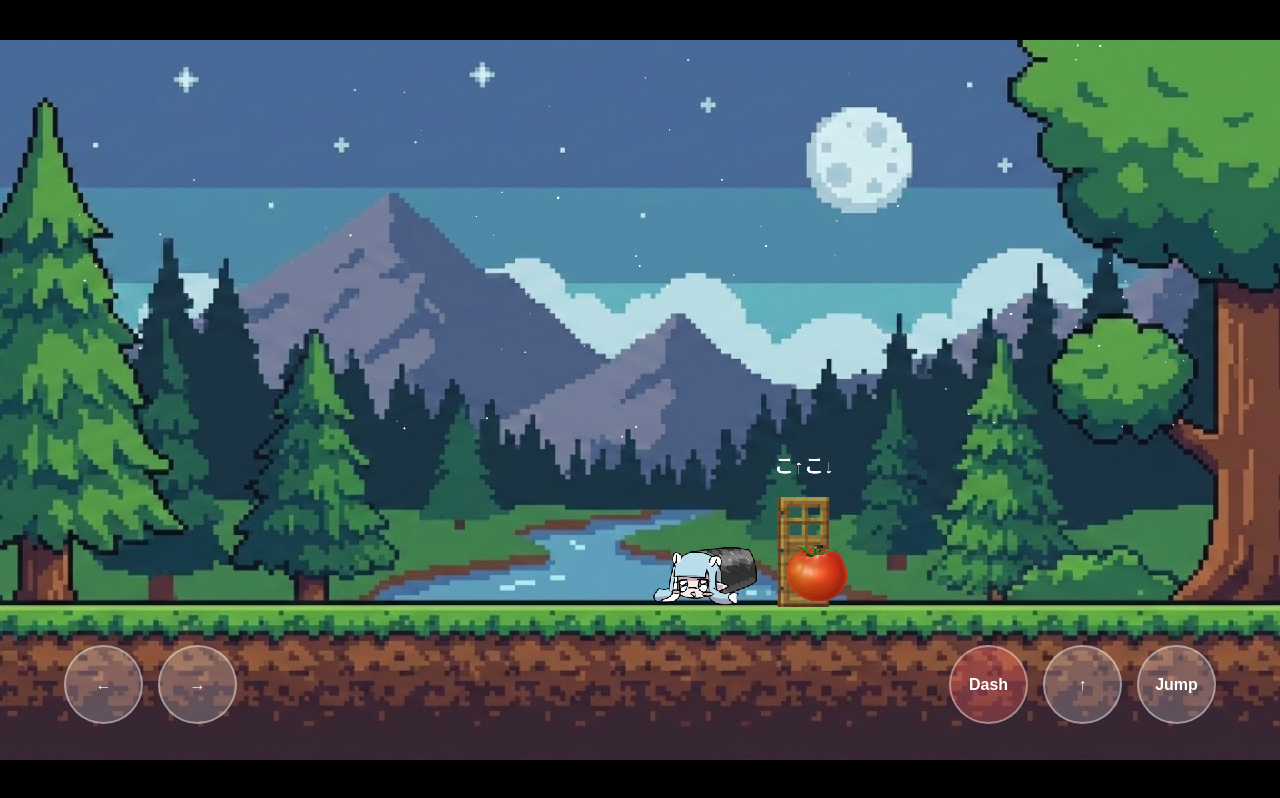
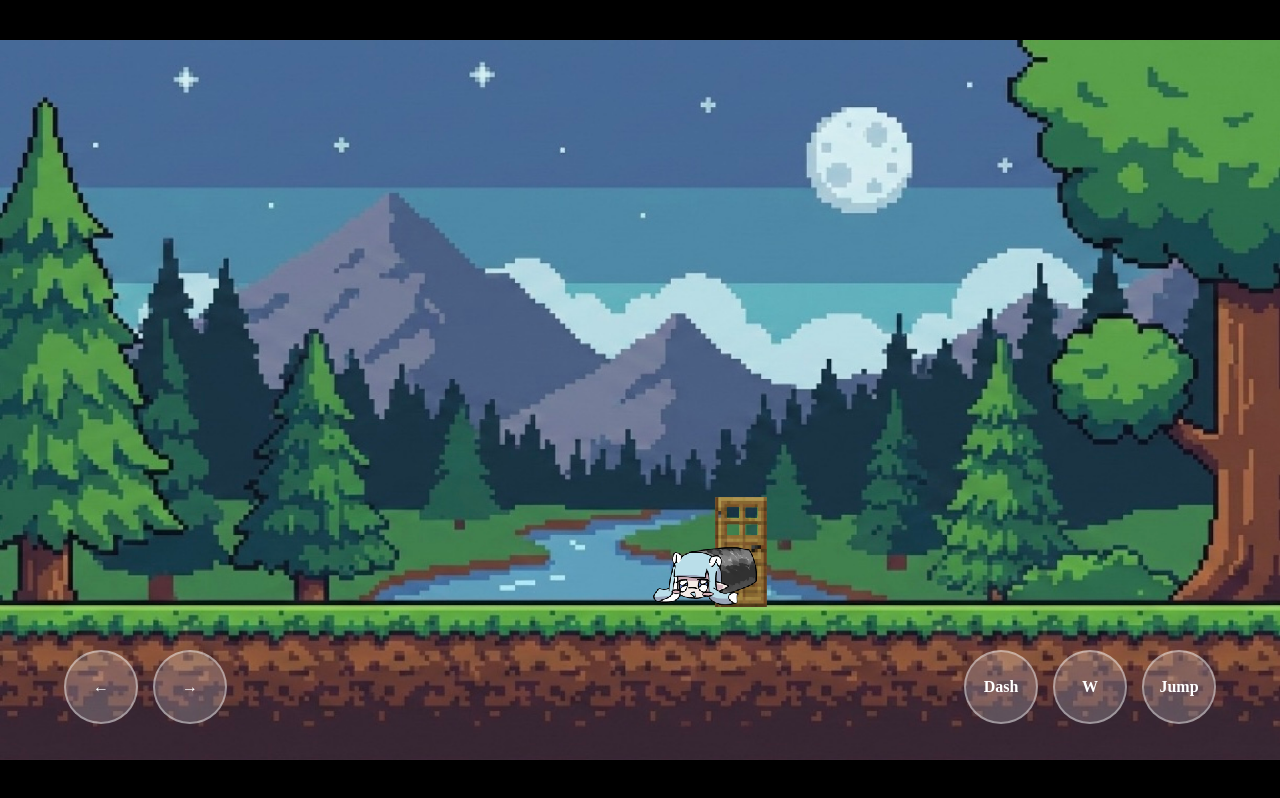
Before and after one commit to qyxecjz/hmmn_world, a plain HTML site: page index.html in a window 1280 px wide. Drawn offline with Linux system fonts and the light colour scheme; animation ran at ten frames a second.

Commit message:
Update index.html

```diff
--- a/index.html
+++ b/index.html
@@ -3,79 +3,40 @@
 <head>
     <meta charset="UTF-8">
     <meta name="viewport" content="width=device-width, initial-scale=1.0, maximum-scale=1.0, user-scalable=no">
-    <title>hmmn・WorldTour (BGM Fixed)</title>
+    <title>hmmn・WorldTour (iPhone Fixed)</title>
     <style>
         body {
-            margin: 0;
-            padding: 0;
-            background-color: #000;
-            display: flex;
-            justify-content: center;
-            align-items: center;
-            height: 100vh;
-            overflow: hidden;
-            font-family: 'Hiragino Kaku Gothic ProN', sans-serif;
-            touch-action: none;
+            margin: 0; padding: 0; background-color: #000;
+            display: flex; justify-content: center; align-items: center;
+            height: 100vh; overflow: hidden; touch-action: none;
         }
         #game-container {
-            position: relative;
-            width: 100vw;
-            height: 56.25vw;
-            max-height: 100vh;
-            max-width: 177.78vh;
-            box-shadow: 0 0 50px rgba(0,0,0,0.8);
+            position: relative; width: 100vw; height: 56.25vw;
+            max-height: 100vh; max-width: 177.78vh;
             background: #222;
         }
-        canvas {
-            width: 100%;
-            height: 100%;
-            display: block;
-            image-rendering: pixelated;
+        canvas { width: 100%; height: 100%; display: block; image-rendering: pixelated; }
+
+        /* 操作パネル */
+        #controls {
+            position: absolute; bottom: 5%; width: 100%;
+            display: flex; justify-content: space-between;
+            padding: 0 5%; box-sizing: border-box; pointer-events: none;
         }
-
-        /* --- モバイル操作パネル --- */
-        #controls {
-            position: absolute;
-            bottom: 5%;
-            width: 100%;
-            display: flex;
-            justify-content: space-between;
-            padding: 0 5%;
-            box-sizing: border-box;
-            pointer-events: none;
-            user-select: none;
+        .left-group, .right-group { display: flex; gap: 15px; pointer-events: auto; }
+        .button {
+            width: 70px; height: 70px; background: rgba(255,255,255,0.2);
+            border: 2px solid rgba(255,255,255,0.4); border-radius: 50%;
+            display: flex; justify-content: center; align-items: center;
+            color: white; font-weight: bold; touch-action: none;
         }
-        .left-group, .right-group {
-            display: flex;
-            gap: 15px;
-            pointer-events: auto;
-        }
-        .button {
-            width: 75px;
-            height: 75px;
-            background: rgba(255, 255, 255, 0.2);
-            border: 2px solid rgba(255, 255, 255, 0.4);
-            border-radius: 50%;
-            display: flex;
-            justify-content: center;
-            align-items: center;
-            color: white;
-            font-weight: bold;
-            font-size: 16px;
-            touch-action: none;
-        }
-        .button:active {
-            background: rgba(255, 255, 255, 0.5);
-            transform: scale(0.9);
-        }
-        #btn-shift { background: rgba(255, 100, 100, 0.3); }
+        .button:active { background: rgba(255,255,255,0.5); transform: scale(0.9); }
     </style>
 </head>
 <body>
 
 <div id="game-container">
     <canvas id="gameCanvas"></canvas>
-
     <div id="controls">
         <div class="left-group">
             <div id="btn-left" class="button">←</div>
@@ -83,7 +44,7 @@
         </div>
         <div class="right-group">
             <div id="btn-shift" class="button">Dash</div>
-                <div id="btn-up" class="button">↑</div>
+            <div id="btn-up" class="button">W</div>
             <div id="btn-space" class="button">Jump</div>
         </div>
     </div>
@@ -92,252 +53,152 @@
 <script>
 const canvas = document.getElementById('gameCanvas');
 const ctx = canvas.getContext('2d');
-
-canvas.width = 1920;
-canvas.height = 1080;
+canvas.width = 1920; canvas.height = 1080;
 
 let currentStageIndex = 0;
 const keys = { a: false, d: false, w: false, space: false, shift: false };
 
-// --- 音声設定（preloadを追加） ---
-const bgmNormal = new Audio('bgm.mp3'); bgmNormal.loop = true; bgmNormal.preload = "auto";
-const bgmStage5 = new Audio('bgm5.mp3'); bgmStage5.loop = true; bgmStage5.preload = "auto";
-const bgmWiiU = new Audio('WiiU.mp3'); bgmWiiU.loop = true; bgmWiiU.preload = "auto";
-const doorSE = new Audio('door.mp3'); doorSE.preload = "auto";
+// --- 音声管理 (iPhone対策: 配列で一括管理) ---
+const sounds = {
+    normal: new Audio('bgm.mp3'),
+    stage5: new Audio('bgm5.mp3'),
+    wiiu: new Audio('WiiU.mp3'),
+    door: new Audio('door.mp3')
+};
 
-let isMusicStarted = false;
-let currentPlayingBGM = null;
+// 全ての音声をループ設定にする
+sounds.normal.loop = true;
+sounds.stage5.loop = true;
+sounds.wiiu.loop = true;
 
-// モバイル制限を解除するため、全音源を個別にプレイ状態にする
-async function unlockAudio() {
-    const allSounds = [bgmNormal, bgmStage5, bgmWiiU, doorSE];
-    for (let sound of allSounds) {
-        try {
-            await sound.play();
-            sound.pause();
-            sound.currentTime = 0;
-        } catch (e) {
-            console.log("Audio unlock error:", e);
+let isAudioUnlocked = false;
+
+// iPhone向けの強力なアンロック関数
+function unlockAllAudio() {
+    if (isAudioUnlocked) return;
+
+    // 全ての音源を同時に一瞬だけ再生する
+    Object.values(sounds).forEach(s => {
+        s.play().then(() => {
+            s.pause();
+            s.currentTime = 0;
+        }).catch(e => console.log("Unlock error"));
+    });
+    isAudioUnlocked = true;
 }
+
+// --- 音楽切り替えロジック ---
+function playBGM() {
+    // 全BGMを一時停止
+    [sounds.normal, sounds.stage5, sounds.wiiu].forEach(s => {
+        s.pause();
+    });
+
+    let target;
+    if (currentStageIndex === 4) target = sounds.stage5;
+    else if (currentStageIndex === 5) target = sounds.wiiu;
+    else target = sounds.normal;
+
+    // iPhoneでは play() の前に currentTime をいじると失敗することがあるため
+    // play() を呼んでからリセットをかける
+    const playPromise = target.play();
+    if (playPromise !== undefined) {
+        playPromise.then(() => {
+            // 再生成功
+        }).catch(error => {
+            console.log("iPhone auto-play blocked. Waiting for touch.");
+        });
     }
 }
 
 // --- 画像読み込み ---
-const playerImg1 = new Image(); playerImg1.src = 'ham.jpg';
-const playerImg2 = new Image(); playerImg2.src = 'ham2.jpg';
-const playerImg3 = new Image(); playerImg3.src = 'ham3.jpg';
-const itemImg1 = new Image(); itemImg1.src = 'item.jpg';
-const itemImg2 = new Image(); itemImg2.src = 'item2.jpg';
+const playerImgs = [new Image(), new Image(), new Image()];
+playerImgs[0].src = 'ham.jpg'; playerImgs[1].src = 'ham2.jpg'; playerImgs[2].src = 'ham3.jpg';
+const itemImgs = [new Image(), new Image()];
+itemImgs[0].src = 'item.jpg'; itemImgs[1].src = 'item2.jpg';
 const doorImg = new Image(); doorImg.src = 'door.jpg';
 
-const backgroundImages = [];
-const bgSources = ['bg1.png', 'bg2.png', 'bg3.png', 'bg4.png', 'bg5.png', 'bg6.png'];
-bgSources.forEach((src) => {
-    const img = new Image();
-    img.src = src;
-    backgroundImages.push(img);
+const bgImgs = [];
+['bg1.png','bg2.png','bg3.png','bg4.png','bg5.png','bg6.png'].forEach(src => {
+    const img = new Image(); img.src = src; bgImgs.push(img);
 });
 
-// --- プレイヤー・オブジェクト ---
-const player = {
-    x: canvas.width / 2,
-    y: 650,
-    width: 200,
-    height: 200,
-    dy: 0,
-    jumpPowerLimit: -15,
-    gravity: 0.5,
-    isGround: false,
-    currentImg: playerImg1
+// --- ゲームオブジェクト ---
+const player = { x: 960, y: 650, width: 200, height: 200, dy: 0, gravity: 0.5, isGround: false, img: playerImgs[0] };
+const door = { x: 0, y: 0, width: 160, height: 180, visible: false };
+const item1 = { x: 0, y: 0, width: 100, height: 100, visible: false };
+const item2 = { x: 0, y: 0, width: 100, height: 100, visible: false };
+
+// --- 入力イベント ---
+const handleInteraction = () => {
+    if (!isAudioUnlocked) {
+        unlockAllAudio();
+        playBGM();
+    }
 };
 
-const door = { x: 0, y: 0, width: 160, height: 180, visible: false, appearanceChance: 0.3 };
-const item1 = { x: 0, y: 0, width: 100, height: 100, visible: false, appearanceChance: 0.4 };
-const item2 = { x: 0, y: 0, width: 100, height: 100, visible: false, appearanceChance: 0.3 };
-
-// --- 入力処理の統合 ---
-async function startInteraction() {
-    if (!isMusicStarted) {
-        isMusicStarted = true;
-        await unlockAudio();
-        handleMusicTransition();
-    }
-}
-
-window.addEventListener('keydown', e => {
-    startInteraction();
-    const key = e.key.toLowerCase();
-    if (key === 'a') keys.a = true;
-    if (key === 'd') keys.d = true;
-    if (key === 'w') keys.w = true;
-    if (key === 'shift') keys.shift = true;
-    if (e.code === 'Space') keys.space = true;
+window.addEventListener('keydown', (e) => {
+    handleInteraction();
+    const k = e.key.toLowerCase();
+    if(k==='a') keys.a=true; if(k==='d') keys.d=true; if(k==='w') keys.w=true;
+    if(k==='shift') keys.shift=true; if(e.code==='Space') keys.space=true;
 });
-window.addEventListener('keyup', e => {
-    const key = e.key.toLowerCase();
-    if (key === 'a') keys.a = false;
-    if (key === 'd') keys.d = false;
-    if (key === 'w') keys.w = false;
-    if (key === 'shift') keys.shift = false;
-    if (e.code === 'Space') keys.space = false;
+window.addEventListener('keyup', (e) => {
+    const k = e.key.toLowerCase();
+    if(k==='a') keys.a=false; if(k==='d') keys.d=false; if(k==='w') keys.w=false;
+    if(k==='shift') keys.shift=false; if(e.code==='Space') keys.space=false;
 });
 
-const setupTouchButton = (id, keyName) => {
-    const btn = document.getElementById(id);
-    btn.addEventListener('touchstart', (e) => {
-        e.preventDefault();
-        startInteraction();
-        keys[keyName] = true;
-    });
-    btn.addEventListener('touchend', (e) => {
-        e.preventDefault();
-        keys[keyName] = false;
-    });
+const setupBtn = (id, key) => {
+    const el = document.getElementById(id);
+    el.addEventListener('touchstart', (e) => { e.preventDefault(); handleInteraction(); keys[key]=true; });
+    el.addEventListener('touchend', (e) => { e.preventDefault(); keys[key]=false; });
 };
-setupTouchButton('btn-left', 'a');
-setupTouchButton('btn-right', 'd');
-setupTouchButton('btn-up', 'w');
-setupTouchButton('btn-space', 'space');
-setupTouchButton('btn-shift', 'shift');
-
-// --- 音楽切り替え（ここを強化） ---
-function handleMusicTransition() {
-    let targetBGM;
-    if (currentStageIndex === 4) targetBGM = bgmStage5; // bg5.pngの時
-    else if (currentStageIndex === 5) targetBGM = bgmWiiU;  // bg6.pngの時
-    else targetBGM = bgmNormal;
-
-    // すでに同じ曲が流れているならリセットしない
-    if (currentPlayingBGM === targetBGM) return;
-
-    // すべて停止
-    [bgmNormal, bgmStage5, bgmWiiU].forEach(s => {
-        s.pause();
-        s.currentTime = 0;
-    });
-
-    if (isMusicStarted) {
-        targetBGM.play().catch(e => console.log("BGM Play Error: ", e));
-        currentPlayingBGM = targetBGM;
-    }
-}
+setupBtn('btn-left','a'); setupBtn('btn-right','d'); setupBtn('btn-up','w');
+setupBtn('btn-space','space'); setupBtn('btn-shift','shift');
 
 function resetObjects() {
-    let ground = [0, 1, 3].includes(currentStageIndex) ? 650 : 750;
-    if (currentStageIndex < 5 && Math.random() < door.appearanceChance) {
-        door.visible = true;
-        door.x = 300 + Math.random() * (canvas.width - 600);
-        door.y = ground + player.height - door.height;
-    } else { door.visible = false; }
-
-    if (Math.random() < item1.appearanceChance) {
-        item1.visible = true;
-        item1.x = 200 + Math.random() * (canvas.width / 2 - 200);
-        item1.y = ground + player.height - item1.height;
-    } else { item1.visible = false; }
-
-    if (Math.random() < item2.appearanceChance) {
-        item2.visible = true;
-        item2.x = canvas.width / 2 + Math.random() * (canvas.width / 2 - 200);
-        item2.y = ground + player.height - item2.height;
-    } else { item2.visible = false; }
-}
-
-function checkCollision(obj) {
-    return player.x < obj.x + obj.width &&
-           player.x + player.width > obj.x &&
-           player.y < obj.y + obj.height &&
-           player.y + player.height > obj.y;
+    let ground = [0,1,3].includes(currentStageIndex) ? 650 : 750;
+    door.visible = (currentStageIndex < 5 && Math.random() < 0.3);
+    if(door.visible) { door.x = 400 + Math.random()*1000; door.y = ground + 200 - 180; }
+    item1.visible = Math.random() < 0.4;
+    if(item1.visible) { item1.x = 200 + Math.random()*600; item1.y = ground + 200 - 100; }
+    item2.visible = Math.random() < 0.3;
+    if(item2.visible) { item2.x = 1100 + Math.random()*600; item2.y = ground + 200 - 100; }
 }
 
 function update() {
-    const moveSpeed = keys.shift ? 10 : 4;
-    if (keys.a) player.x -= moveSpeed;
-    if (keys.d) player.x += moveSpeed;
+    const speed = keys.shift ? 12 : 5;
+    if(keys.a) player.x -= speed; if(keys.d) player.x += speed;
 
-    let groundLevel = [0, 1, 3].includes(currentStageIndex) ? 650 : 750;
+    let ground = [0,1,3].includes(currentStageIndex) ? 650 : 750;
+    if(keys.space && player.isGround) { player.dy = -15; player.isGround = false; }
+    player.dy += player.gravity; player.y += player.dy;
+    if(player.y >= ground) { player.y = ground; player.dy = 0; player.isGround = true; }
 
-    if (keys.space && player.isGround) {
-        player.dy = -10;
-        player.isGround = false;
-    }
-    if (keys.space && !player.isGround && player.dy < 0) {
-        player.dy -= 0.6;
-        if (player.dy < player.jumpPowerLimit) player.dy = player.jumpPowerLimit;
+    const col = (o) => player.x < o.x+o.width && player.x+200 > o.x && player.y < o.y+o.height && player.y+200 > o.y;
+    if(item1.visible && col(item1)) { item1.visible = false; player.img = playerImgs[1]; }
+    if(item2.visible && col(item2)) { item2.visible = false; player.img = playerImgs[2]; }
+    if(door.visible && keys.w && col(door)) { sounds.door.play(); currentStageIndex = 5; player.x = 960; playBGM(); resetObjects(); }
+
+    let oldIdx = currentStageIndex;
+    if(player.x > 1920) { currentStageIndex = (currentStageIndex === 3) ? (Math.random()<0.4?4:0) : (currentStageIndex >= 4 ? 0 : currentStageIndex+1); player.x = 0; }
+    if(player.x < -200) { currentStageIndex = (currentStageIndex === 0) ? 3 : (currentStageIndex >= 4 ? 3 : currentStageIndex-1); player.x = 1720; }
+
+    if(oldIdx !== currentStageIndex) { playBGM(); resetObjects(); }
 }
 
-    player.dy += player.gravity;
-    player.y += player.dy;
-
-    if (player.y >= groundLevel) { player.y = groundLevel; player.dy = 0; player.isGround = true; }
-
-    if (item1.visible && checkCollision(item1)) { item1.visible = false; player.currentImg = playerImg2; }
-    if (item2.visible && checkCollision(item2)) { item2.visible = false; player.currentImg = playerImg3; }
-
-    if (door.visible && keys.w && checkCollision(door)) {
-        doorSE.play();
-        currentStageIndex = 5;
-        door.visible = false;
-        player.x = canvas.width / 2;
-        handleMusicTransition();
+function draw() {
+    ctx.clearRect(0,0,1920,1080);
+    if(bgImgs[currentStageIndex]) ctx.drawImage(bgImgs[currentStageIndex], 0, 0, 1920, 1080);
+    if(door.visible) ctx.drawImage(doorImg, door.x, door.y, 160, 180);
+    if(item1.visible) ctx.drawImage(itemImgs[0], item1.x, item1.y, 100, 100);
+    if(item2.visible) ctx.drawImage(itemImgs[1], item2.x, item2.y, 100, 100);
+    ctx.drawImage(player.img, player.x, player.y, 200, 200);
 }
 
-    let oldIndex = currentStageIndex;
-    if (player.x > canvas.width) {
-        if (currentStageIndex === 3) currentStageIndex = (Math.random() < 0.4) ? 4 : 0;
-        else if (currentStageIndex === 4 || currentStageIndex === 5) currentStageIndex = 0;
-        else currentStageIndex++;
-        player.x = -player.width + 50;
-    }
-    if (player.x + player.width < 0) {
-        if (currentStageIndex === 0) currentStageIndex = (Math.random() < 0.1) ? 4 : 3;
-        else if (currentStageIndex === 4 || currentStageIndex === 5) currentStageIndex = 3;
-        else currentStageIndex--;
-        player.x = canvas.width - player.width - 50;
-    }
-    if (oldIndex !== currentStageIndex) {
-        handleMusicTransition();
-        resetObjects();
-    }
-}
-
-// エフェクト用データ
-const snowflakes = [];
-for (let i = 0; i < 150; i++) snowflakes.push({ x: Math.random() * 1920, y: Math.random() * 1080, r: Math.random() * 4 + 1, s: Math.random() * 2 + 1 });
-const stars = [];
-for (let i = 0; i < 100; i++) stars.push({ x: Math.random() * 1920, y: Math.random() * 600, r: Math.random() * 2, a: Math.random() });
-
-function draw() {
-    ctx.clearRect(0, 0, canvas.width, canvas.height);
-    const bg = backgroundImages[currentStageIndex];
-    if (bg && bg.complete) ctx.drawImage(bg, 0, 0, canvas.width, canvas.height);
-
-    // ステージ固有エフェクト
-    if (currentStageIndex === 1) { // 雪
-        ctx.fillStyle = "white";
-        snowflakes.forEach(s => { ctx.beginPath(); ctx.arc(s.x, s.y, s.r, 0, Math.PI*2); ctx.fill(); s.y += s.s; if (s.y > 1080) s.y = -10; });
-    }
-    if (currentStageIndex === 0 || currentStageIndex === 3) { // 星
-        ctx.fillStyle = "white";
-        stars.forEach(s => { ctx.globalAlpha = Math.abs(Math.sin(s.a += 0.01)); ctx.beginPath(); ctx.arc(s.x, s.y, s.r, 0, Math.PI*2); ctx.fill(); ctx.globalAlpha = 1; });
-    }
-
-    if (door.visible && doorImg.complete) {
-        ctx.drawImage(doorImg, door.x, door.y, door.width, door.height);
-        ctx.fillStyle = "white"; ctx.font = "bold 30px Arial"; ctx.textAlign = "center"; ctx.fillText("こ↑こ↓", door.x + door.width/2, door.y - 20);
-    }
-    if (item1.visible && itemImg1.complete) ctx.drawImage(itemImg1, item1.x, item1.y, item1.width, item1.height);
-    if (item2.visible && itemImg2.complete) ctx.drawImage(itemImg2, item2.x, item2.y, item2.width, item2.height);
-
-    if (player.currentImg.complete) ctx.drawImage(player.currentImg, player.x, player.y, player.width, player.height);
-}
-
-function gameLoop() { update(); draw(); requestAnimationFrame(gameLoop); }
-
-window.onload = () => {
-    resetObjects();
-    gameLoop();
-};
+function loop() { update(); draw(); requestAnimationFrame(loop); }
+resetObjects(); loop();
 </script>
 </body>
 </html>
```
Lines whose indentation alone changed are shown as unchanged.
